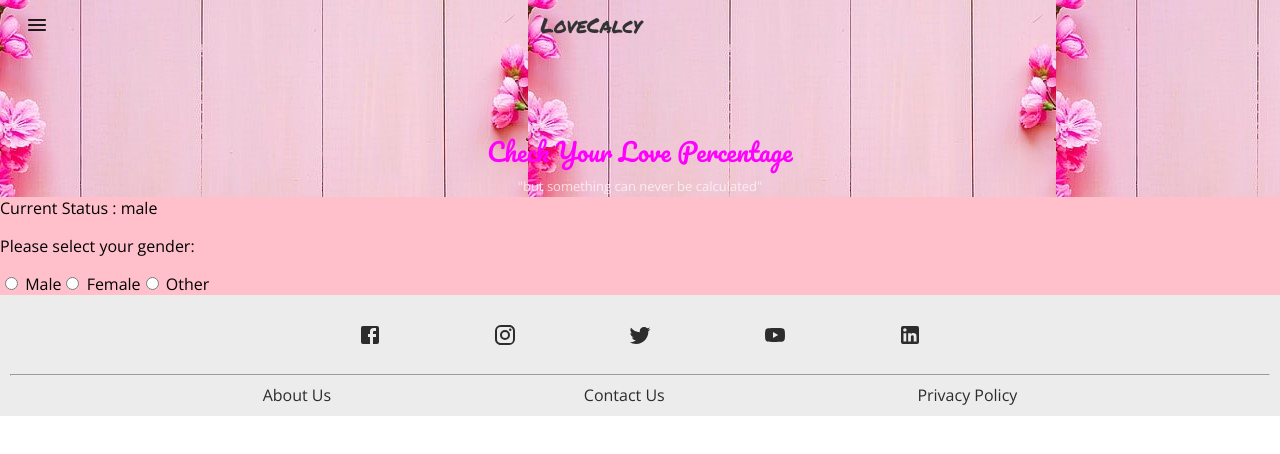
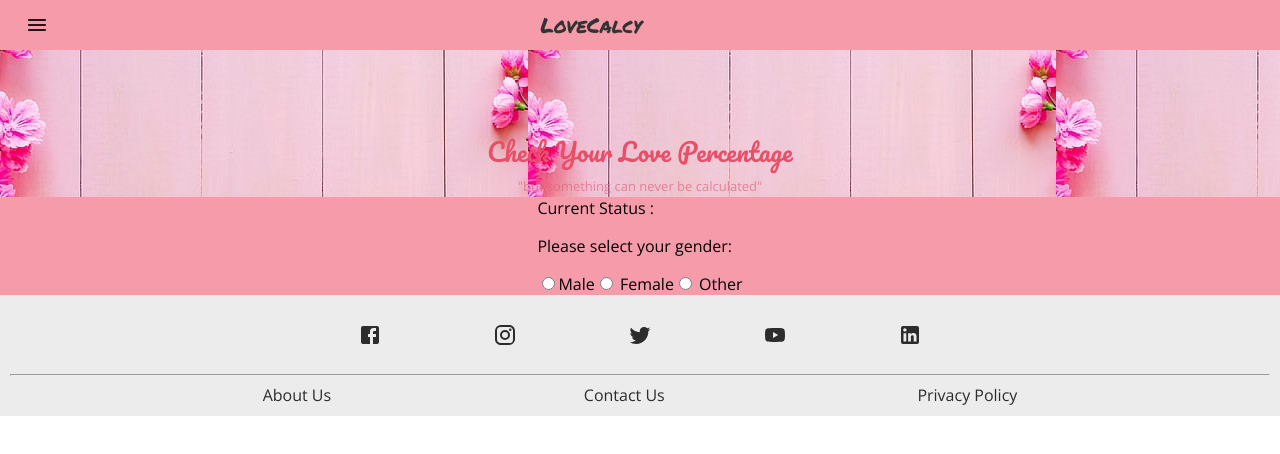
Before and after one commit to amanjatx/netyforms-repo, a React (Create React App) app: page /#/ in a window 1280 px wide. Shown: the top 454 px of the page. Built offline with nearby package versions, Linux system fonts and the light colour scheme.

Commit message:
change styles

```diff
--- a/src/App.js
+++ b/src/App.js
@@ -2,16 +2,18 @@ import './App.css';
 import Content from './Component/Content.js';
 import Footer from './Component/Footer.js';
 import Header2 from './Component/Header2';
+import BoxOuter from './Component/BoxOuter';
 // import ContentDetail from './Component/ContentDetail';
 import background from './Images/backimg.jpg';
 // import Rough2 from './Component/Rough2.js';
 
 function App() {
   return (
-    <div className="App">
-      <div style={{backgroundImage: `url(${background})`}}>
+    <div className="App" style={{backgroundImage: `url(${background})`}}>
+      <div>
       <Header2 />
       <Content />
+
       </div>
       {/* <ContentDetail /> */}
       {/* <Rough2 /> */}
@@ -21,4 +23,5 @@ function App() {
   );
 }
 
-export default App;
+
+export default App
--- a/src/CSS/style.module.css
+++ b/src/CSS/style.module.css
@@ -17,7 +17,7 @@
   }
 
   .HeaderDiv {
-    background-color: transparent;
+    background-color: rgb(245, 155, 170);
     display: flex;
     flex-direction: row;
     align-items: center; /*vertically align*/
--- a/src/Component/BoxOuter.js
+++ b/src/Component/BoxOuter.js
@@ -1,35 +1,39 @@
-import React from 'react'
-import TextField from '@material-ui/core/TextField';
-import Radio from '@material-ui/core/Radio';
-import RadioGroup from '@material-ui/core/RadioGroup';
-import FormControlLabel from '@material-ui/core/FormControlLabel';
-import FormControl from '@material-ui/core/FormControl';
-import FormLabel from '@material-ui/core/FormLabel';
-import { makeStyles } from '@material-ui/core/styles';
-import { withStyles } from '@material-ui/core/styles';
-import { green } from '@material-ui/core/colors';
-
+import React, {useState} from 'react'
+// import TextField from '@material-ui/core/TextField';
+// import Radio from '@material-ui/core/Radio';
+// import RadioGroup from '@material-ui/core/RadioGroup';
+// import FormControlLabel from '@material-ui/core/FormControlLabel';
+// import FormControl from '@material-ui/core/FormControl';
+// import FormLabel from '@material-ui/core/FormLabel';
+// import { makeStyles } from '@material-ui/core/styles';
+// import { withStyles } from '@material-ui/core/styles';
+// import { green } from '@material-ui/core/colors';
 
 
 
 const boxOuterDiv = {
-    backgroundColor : 'pink',
-    color : 'black'
+    backgroundColor : '#F59BAA',
+    color : 'black',
+    display: 'flex',
+    justifyContent: 'center'
 }
 function BoxOuter() {
 
-    const [selectedValue, setSelectedValue] = React.useState('male');
-    const changeOption = (event) => {
-        console.log('hi')
-        setSelectedValue(event.target.value)
+    const [selectedValue, setSelectedValue] = useState();
+        const  changeOption = (event) => {
+        console.log('hi');
+        setSelectedValue(event.target.value );
     }
     return (
         <div style={boxOuterDiv}>
+        <div >
             Current Status : {selectedValue}
             <p>Please select your gender:</p>
-            <input type="radio" id="male" name="gender" value='male' onChange={changeOption}></input> Male
+            <input type="radio" id="male" name="gender" value='male' onChange={changeOption}></input>
+                 <label for="male">Male</label>
             <input type="radio" id="female" name="gender" value='female' onChange={changeOption}></input> Female
             <input type="radio" id="other" name="gender" value='other' onChange={changeOption}></input> Other
+        </div>
         </div>
     )
 }
--- a/src/Component/BtnMenu.js
+++ b/src/Component/BtnMenu.js
@@ -12,7 +12,7 @@ function BtnMenu(props) {
         </Button>
         </>
     )
-}
+    }
 
 export default BtnMenu
 
--- a/src/Component/CCquicklines.js
+++ b/src/Component/CCquicklines.js
@@ -6,7 +6,7 @@ const ccQuickLine1 = {
     margin : '2px 0px',
     fontSize : "25px",
     fontFamily: "'Pacifico', cursive",
-    color : '#ff00ff'
+    color : '#E84F69'  //#ff00ff
 }
 const ccQuickLine2 = {
     textAlign : "center",
@@ -14,7 +14,7 @@ const ccQuickLine2 = {
     fontSize : "13px",
     fontFamily: "'Open Sans', sans-serif",
     opacity : '0.7',
-    color : 'White'
+    color : '#DE667B'
 }
 
 function CCquicklines() {
--- a/src/Component/Content.js
+++ b/src/Component/Content.js
@@ -2,16 +2,18 @@ import React from 'react'
 import BoxOuter from './BoxOuter';
 import CCquicklines from './CCquicklines';
 
-const ccTop = {
-    color : 'rgb(255, 255, 255)',
+const contentStyle = {
+    display: 'flex',
+    flexDirection: 'column',
+    justifyContent : 'center'
+
 }
 
 function Content() {
     return (
-        <div style={ccTop} >
+        <div style={contentStyle}>
             <CCquicklines />
             <BoxOuter />
-
         </div>
     )
 }
--- a/src/Component/Header2.js
+++ b/src/Component/Header2.js
@@ -9,7 +9,7 @@ function Header2() {
     const [sideNavState, changeState] = useState('close');
     const sideNav = {
         color : 'white',
-        backgroundColor : '#282828',
+        backgroundColor : '#F59BAA',  //#282828
         position : 'fixed',
         zIndex : '2',
         width: sideNavState==='close' ? '0%' : '100%',
@@ -23,13 +23,14 @@ function Header2() {
     }
     return (
         <>
-        <SideNav styleprop={sideNav} toggle={toggle}  />
+
 
         <div className={styles.HeaderDiv}>
             <div> <BtnMenu toggle={toggle}/> </div>
-            <div style={logoDiv}>LoveCalcy</div>
+            <div style={logoDiv}>Love<span>Calcy</span></div>
             {/* <div style={avatarDiv}> <img src={avatar} height={'35px'} alt='avatar icon'></img> </div> */}
         </div>
+        <SideNav styleprop={sideNav} toggle={toggle}  />
         </>
     )
 }
```
Also changed, not shown: 2 other files (tests, documents, lock files or other folders).
